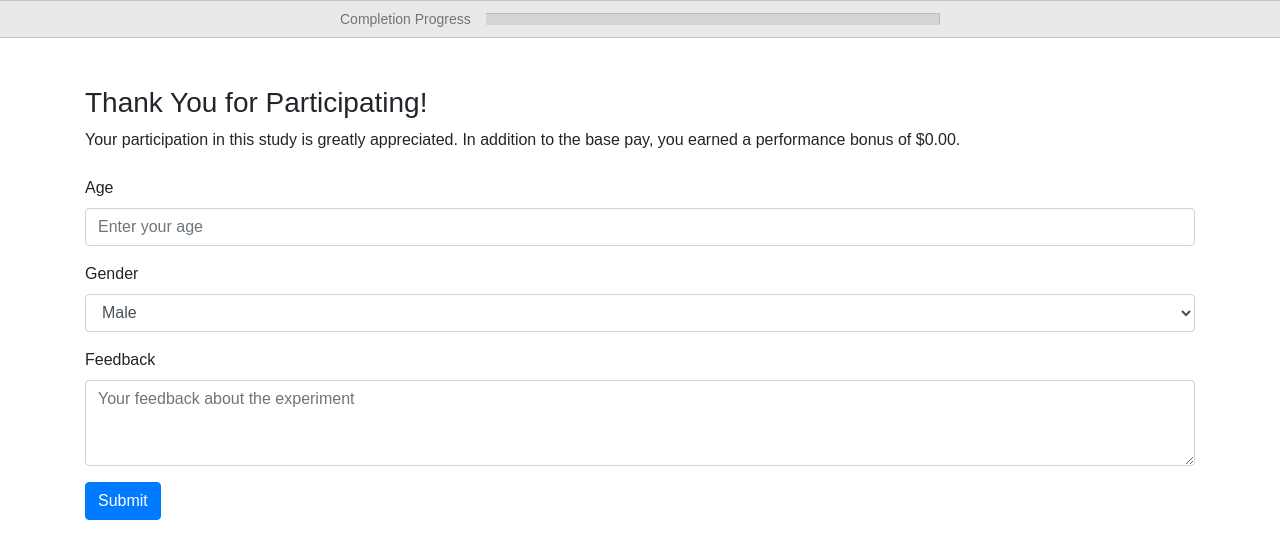
After one commit to rmhofer/minesweeper, a Flask app: template templates/exit-survey.html in a window 1280 px wide. The commit adds this page. Shown: the top 559 px of the page. Run offline with Flask 3, Linux system fonts and the light colour scheme; the template is opened without the code that fills it, so the values that code supplies are empty; some libraries are stand-ins or nearby versions.

Commit message:
exit survey

```diff
--- a/database.py
+++ b/database.py
@@ -57,3 +57,8 @@ def save_trial_data(prolific_id, trial_data):
     except Exception as e:
         # Handle any other error
         print(f"Error: {e}")
+
+
+def save_exit_data(form_data):
+    # TODO: Implement the logic to save data to the database
+    pass
--- a/routes.py
+++ b/routes.py
@@ -1,6 +1,6 @@
 from flask import render_template, jsonify, request, g, session, redirect, url_for
 from app import app, BONUS_AMOUNT
-from database import save_trial_data
+from database import save_trial_data, save_exit_data
 from game_logic import Game
 from game_solver import Solver
 import os
@@ -15,6 +15,12 @@ def inject_query_string():
     g.query_string = request.query_string.decode('utf-8')
     return dict(query_string=g.query_string)
 
+# @app.before_request
+# def clear_session_on_reload():
+#     # Check if the request is a page load (GET request)
+#     if request.method == 'GET':
+#         session.clear()
+
 @app.route('/')
 def index():
     query_string = request.query_string.decode('utf-8')
@@ -22,11 +28,12 @@ def index():
 
 @app.route('/<page_name>')
 def render_page(page_name):
-    valid_pages = ['consent', 'instructions', 'questionnaire']
+    valid_pages = ['consent', 'instructions', 'exit-survey']
 
     # Context data for specific pages
     page_contexts = {
         'instructions': {'bonus_amount': BONUS_AMOUNT},
+        'exit-survey': {'bonus_amount': session.get('bonus', 0), 'process_percent' : 100},
         # Add other pages and their contexts as needed
     }
 
@@ -57,7 +64,7 @@ def experiment():
         stimuli = None
 
     # TODO: try to avoid storing this information in a session variable
-    session['stimuli'] = stimuli
+    session['stimuli'] = stimuli[:5]
 
     # initialize other experiment variables
     session['trial_id'] = 0
@@ -70,15 +77,6 @@ def experiment():
 
     # render the experiment template
     return render_template('experiment.html')
-
-
-@app.route('/submit_questionnaire', methods=['POST'])
-def submit_questionnaire():
-    # Process the form data and save it
-    questionnaire_data = request.form
-    # You can use your existing database functions or something similar to save the data
-    # save_questionnaire_data(questionnaire_data)
-    return render_template('thank_you.html')  # Redirect to a thank-you page
 
 
 @app.route('/get_stimulus', methods=['GET'])
@@ -138,7 +136,8 @@ def get_stimulus():
                    game_state_solved=game_state_solved,
                    game_board=game_board,
                    interaction_mode='exploratory',  # Possible values: 'disabled', 'standard', 'exploratory'
-                   progress_percent=(trial_id / len(stimuli)) * 100
+                   trial_id=trial_id,
+                   num_stimuli=len(stimuli)
                    )
 
 
@@ -177,16 +176,7 @@ def move():
     user_actions = session.get('user_actions')
     user_actions.append((x, y, action))
     session['user_actions'] = user_actions
-
     return jsonify({'result': result, 'game_state': new_game_state})
-
-
-@app.route('/calculate_bonus')
-def calculate_bonus():
-    correct_solutions = 10
-    # correct_solutions = get_number_of_correct_solutions()  # Your function to get the number of correct solutions
-    total_bonus = BONUS_AMOUNT * correct_solutions
-    # Handle the response or further processing
 
 
 @app.route('/send_response', methods=['POST'])
@@ -197,6 +187,14 @@ def send_response():
     user_actions = session.get('user_actions')
     trial_data['user_actions'] = user_actions
 
+    # update bonus
+    bonus = session.get('bonus', 0) # Default to 0 if 'bonus' is not in session
+    print(trial_data['response_correct'])
+    bonus += trial_data['response_correct'] * BONUS_AMOUNT
+    print(bonus)
+    session['bonus'] = bonus
+
+    # save bonus
     try:
         save_trial_data(prolific_id, trial_data)
     except Exception as e:
@@ -204,3 +202,15 @@ def send_response():
         return jsonify(success=False, message="Failed to save trial data.")
 
     return jsonify(success=True)
+
+
+@app.route('/submit_exit_survey', methods=['POST'])
+def exit_survey_response():
+    # Extract form data
+    form_data = request.form
+
+    # Call function to save data to the database
+    save_exit_data(form_data)
+
+    # Redirect to Prolific completion URL upon successful data saving
+    return redirect('PROLIFIC_COMPLETION_URL')
--- a/static/css/main.css
+++ b/static/css/main.css
@@ -71,16 +71,18 @@ body {
 }
 
 .game-board-container td {
-    width: 25px;  /* Adjust the width as needed */
-    height: 25px; /* Adjust the height as needed */
+    width: 30px;  /* Adjust the width as needed */
+    height: 30px; /* Adjust the height as needed */
     border: 3px solid darkgrey;
     text-align: center;
     vertical-align: middle;
     background-color: rgb(189, 189, 189);
     font-weight: bold;
-    font-size: 22px;
+    font-size: 25px;
     background-position: center;
     background-repeat: no-repeat;
+    cursor: default; /* or 'pointer' */
+    user-select: none;
 }
 
 .minesweeper-unrevealed-square {
@@ -123,15 +125,21 @@ body {
 
 .game-board-container td.mine, .background-image-mine {
     background-image: url('/static/img/mine.png');
+    background-position: center;
+    background-repeat: no-repeat;
 }
 
 .game-board-container td.flag, .background-image-flag {
     background-image: url('/static/img/flag.png');
+    background-position: center;
+    background-repeat: no-repeat;
 }
 
 .game-board-container td.safe, .background-image-safe {
     /* color: black !important;  */
     background-image: url('/static/img/safe.png');
+    background-position: center;
+    background-repeat: no-repeat;
 }
 
 .game-board-container td.red-background {
--- a/templates/consent.html
+++ b/templates/consent.html
@@ -24,7 +24,7 @@
 </head>
 <body>
     <div  class="container consent-wrapper-class">
-        <h1 class="consent-header">Consent Form</h1>
+        <h3 class="consent-header">Consent Form</h3>
 
         <p>Welcome to this experiment. Pending your consent below, you will participate in a short study on human reasoning in a simple computer game.</p>
 
--- /dev/null
+++ b/templates/exit-survey.html
@@ -0,0 +1,52 @@
+<!DOCTYPE html>
+<html lang="en">
+<head>
+    <meta charset="UTF-8">
+    <meta name="viewport" content="width=device-width, initial-scale=1.0">
+    <title>Exit Survey</title>
+    <!-- Bootstrap CSS -->
+    <link href="https://stackpath.bootstrapcdn.com/bootstrap/4.3.1/css/bootstrap.min.css" rel="stylesheet">
+
+    <!-- custom styles -->
+    <link rel="stylesheet" type="text/css" href="{{ url_for('static', filename='css/main.css') }}">
+</head>
+<body>
+    <!-- Include Progress Bar -->
+    {% include 'progress_bar.html' %}
+
+    <div class="container mt-5">
+        <h3>Thank You for Participating!</h3>
+        <p>Your participation in this study is greatly appreciated. In addition to the base pay, you earned a performance bonus of ${{ "%.2f"|format(bonus_amount) }}.</p>
+
+
+        <form action="{{ url_for('submit_exit_survey') }}" method="post" class="mt-4">
+            <div class="form-group">
+                <label for="age">Age</label>
+                <input type="number" class="form-control" id="age" name="age" placeholder="Enter your age">
+            </div>
+
+            <div class="form-group">
+                <label for="gender">Gender</label>
+                <select class="form-control" id="gender" name="gender">
+                    <option>Male</option>
+                    <option>Female</option>
+                    <option>Other</option>
+                    <option>Prefer not to say</option>
+                </select>
+            </div>
+
+            <div class="form-group">
+                <label for="feedback">Feedback</label>
+                <textarea class="form-control" id="feedback" name="feedback" rows="3" placeholder="Your feedback about the experiment"></textarea>
+            </div>
+
+            <button type="submit" class="btn btn-primary">Submit</button>
+        </form>
+    </div>
+
+    <!-- Bootstrap JS and dependencies -->
+    <script src="https://code.jquery.com/jquery-3.3.1.slim.min.js"></script>
+    <script src="https://cdnjs.cloudflare.com/ajax/libs/popper.js/1.14.7/umd/popper.min.js"></script>
+    <script src="https://stackpath.bootstrapcdn.com/bootstrap/4.3.1/js/bootstrap.min.js"></script>
+</body>
+</html>
--- a/templates/progress_bar.html
+++ b/templates/progress_bar.html
@@ -5,7 +5,7 @@
             <p>Completion Progress</p>
         </div>
         <div class="progress-bar-area">
-            <div id="progress-bar" class="progress-bar" style="width: 0%;"></div>
+            <div id="progress-bar" class="progress-bar" style="width: {{ process_percent|default(0) }}%;"></div>
         </div>
     </div>
 </div>
```
Also changed, not shown: static/js/experiment.js (+15 -3 lines).
